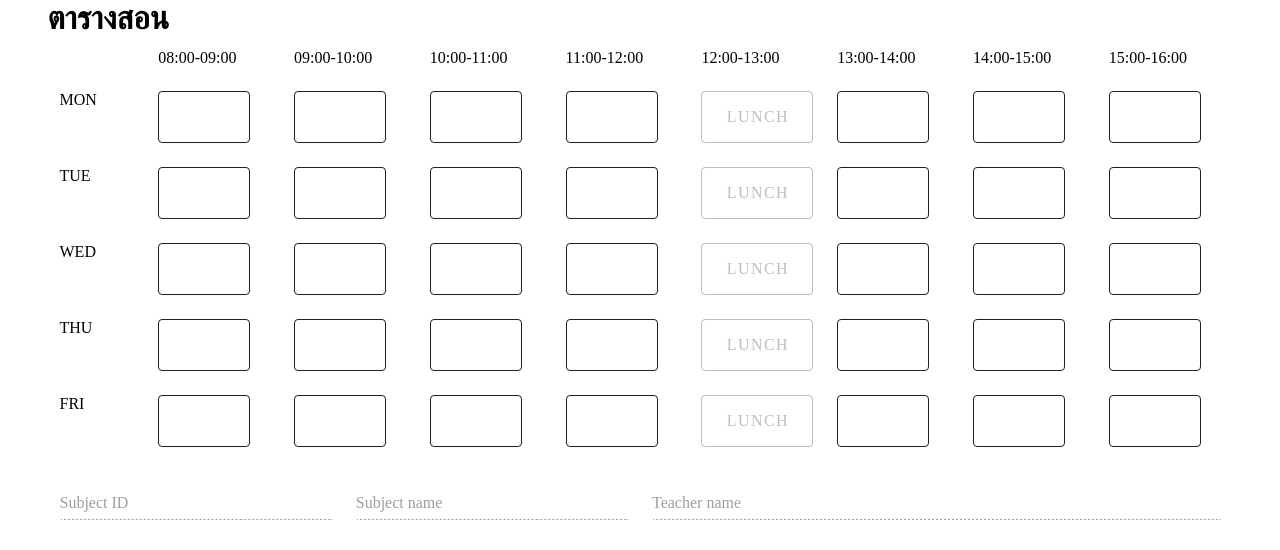
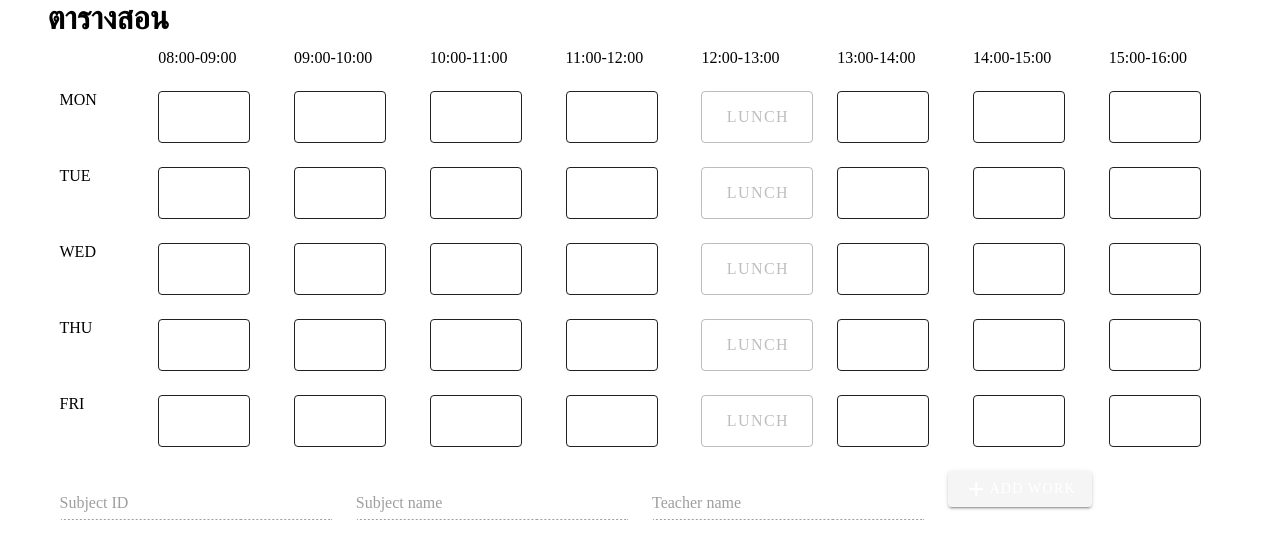
Before and after one commit to Kitsune-cop/ip_nuxt_three, a Nuxt app: page /teacher/schedule in a window 1280 px wide. Shown: the top 550 px of the page. Built offline with nearby package versions, Linux system fonts and the light colour scheme; no server answers.

Commit message:
uptodate_add-work

```diff
--- a/components/teacher/showWork.vue
+++ b/components/teacher/showWork.vue
@@ -3,10 +3,6 @@
         <v-row>
             <v-col cols="8">
                 <h3>Homework</h3>
-                <v-btn class="success" to="/teacher/add_work">
-                    <v-icon dark>mdi-plus</v-icon>
-                    <!-- ADD WORK -->
-                </v-btn>
             </v-col>
 
             <v-col cols="12">
--- a/pages/teacher/add_work.vue
+++ b/pages/teacher/add_work.vue
@@ -7,11 +7,12 @@
                     <v-col>
                         <v-text-field v-model="work_name" color="primary" label="Work Name" variant="underlined" ></v-text-field>
                         <v-text-field v-model="work_details" color="primary" label="Work Details" variant="underlined"></v-text-field>
-                        <v-text-field v-model="subject_id" color="primary" label="Subject ID" variant="underlined"></v-text-field>
+                        <v-text-field v-model="data_form.subject_id" color="primary" label="Subject ID" disabled variant="underlined"></v-text-field>
+                        <v-text-field v-model="data_form.subject_name" color="primary" label="Subject Name" disabled variant="underlined"></v-text-field>
                     </v-col>
                     <v-col>
-                        <v-text-field v-model="grade" color="primary" label="Class" variant="underlined"></v-text-field>
-                        <v-text-field v-model="room" color="primary" label="Room" variant="underlined" ></v-text-field>
+                        <v-text-field v-model="data_form.grade" color="primary" label="Grade" disabled variant="underlined"></v-text-field>
+                        <v-text-field v-model="data_form.room" color="primary" label="Room" disabled variant="underlined" ></v-text-field>
                         <v-menu
                         v-model="menu2"
                         :close-on-content-click="false"
@@ -51,6 +52,7 @@ import axios from 'axios';
     export default{
       layout: 'teacher/user',
         data:vm =>  ({
+                time_table_id:'',
                 teacher_id: '',
                 work_name:'',
                 work_details:'',
@@ -60,6 +62,7 @@ import axios from 'axios';
                 date: (new Date(Date.now() - (new Date()).getTimezoneOffset() * 60000)).toISOString().substr(0, 10),
                 dateFormatted: vm.formatDate((new Date(Date.now() - (new Date()).getTimezoneOffset() * 60000)).toISOString().substr(0, 10)),
                 menu2: false,
+                data_form: [],
         }),
         computed: {
             computedDateFormatted () {
@@ -71,14 +74,18 @@ import axios from 'axios';
                 this.dateFormatted = this.formatDate(this.date)
             },
         },
-        // created(){
-        //   this.getInfo()
-        //   this.getAdvciers()
-        //   this.getSche()
-        // //   console.log(this.datas)// eslint-disable-next-line no-console
-        // },
+        created(){
+          this.time_table_id = this.$route.query.tb_id;
+        },
         mounted() {
-        this.storage();
+            this.storage();
+
+            axios.get('http://localhost/service_ip3/teacher/show_for_addW.php',{params: {tb_id:this.time_table_id}})
+            .then((resp) => {
+                this.data_form = resp.data.response[0]
+                // console.log(this.data_form)// eslint-disable-next-line no-console
+            });
+
         },
         methods: {
             handleSubmit() {
@@ -87,16 +94,14 @@ import axios from 'axios';
                         // teacher_id: this.teacher_id,
                         work_name: this.work_name,
                         work_details: this.work_details,
-                        subject_id: this.subject_id,
-                        grade: this.grade,
-                        room: this.room,
                         date: this.date,
+                        enroll_subject_id: this.data_form.enroll_subject_id
                     }
                 )
                 .then((res)=>{
                         // console.log(res.data)// eslint-disable-next-line no-console
                     })
-                // console.log(this.subject_id)// eslint-disable-next-line no-console
+
             },
             formatDate (date) {
                 if (!date) return null
--- a/pages/teacher/edit_work.vue
+++ b/pages/teacher/edit_work.vue
@@ -7,11 +7,12 @@
                     <v-col>
                         <v-text-field v-model="details[0].work_name" color="primary" label="Work Name" variant="underlined" ></v-text-field>
                         <v-text-field v-model="details[0].work_details" color="primary" label="Work Details" variant="underlined"></v-text-field>
-                        <v-text-field v-model="details[0].subject_id" color="primary" label="Subject ID" variant="underlined"></v-text-field>
+                        <v-text-field v-model="details[0].subject_id" color="primary" label="Subject ID"  disabled variant="underlined"></v-text-field>
+                        <v-text-field v-model="details[0].subject_name" color="primary" label="Subject Name" disabled  variant="underlined"></v-text-field>
                     </v-col>
                     <v-col>
-                        <v-text-field v-model="details[0].grade" color="primary" label="Class" variant="underlined"></v-text-field>
-                        <v-text-field v-model="details[0].room" color="primary" label="Room" variant="underlined" ></v-text-field>
+                        <v-text-field v-model="details[0].grade" color="primary" label="Class" disabled variant="underlined"></v-text-field>
+                        <v-text-field v-model="details[0].room" color="primary" label="Room" disabled variant="underlined" ></v-text-field>
                         <v-menu
                         v-model="menu2"
                         :close-on-content-click="false"
@@ -57,6 +58,7 @@ import axios from 'axios';
                 work_name:'',
                 work_details:'',
                 subject_id:'',
+                subject_name:'',
                 grade:'',
                 room:'',
                 deadline:''
--- a/pages/teacher/schedule.vue
+++ b/pages/teacher/schedule.vue
@@ -86,13 +86,17 @@
                       label="Subject name"
                       disabled
                   ></v-text-field></v-col>
-                  <v-col cols="6"><v-text-field
+                  <v-col><v-text-field
                       id="teacher_name"
                       v-model="data_form.teacher_name"
                       name="teacher_name"
                       label="Teacher name"
                       disabled
                   ></v-text-field></v-col>
+                 <v-col><v-btn class="success" :to="'/teacher/add_work?tb_id='+data_form.time_table_id">
+                    <v-icon dark>mdi-plus</v-icon>
+                    ADD WORK
+                </v-btn></v-col>
         </v-row>
       </v-container>
   </div>
@@ -109,6 +113,7 @@ export default {
               index: ''
           },
           data_form: {
+              time_table_id:'',
               subject_id: '',
               subject_name: '',
               school_year: '',
@@ -260,6 +265,7 @@ export default {
       handle(index) {
           this.status_form.index = index
           this.status_form.expansion = !this.status_form.expansion
+          this.data_form.time_table_id = this.time_table[index].time_table_id
           this.data_form.subject_id = this.time_table[index].subject_id
           this.data_form.subject_name = this.time_table[index].subject_name
           this.data_form.teacher_id = this.time_table[index].teacher_id
```
